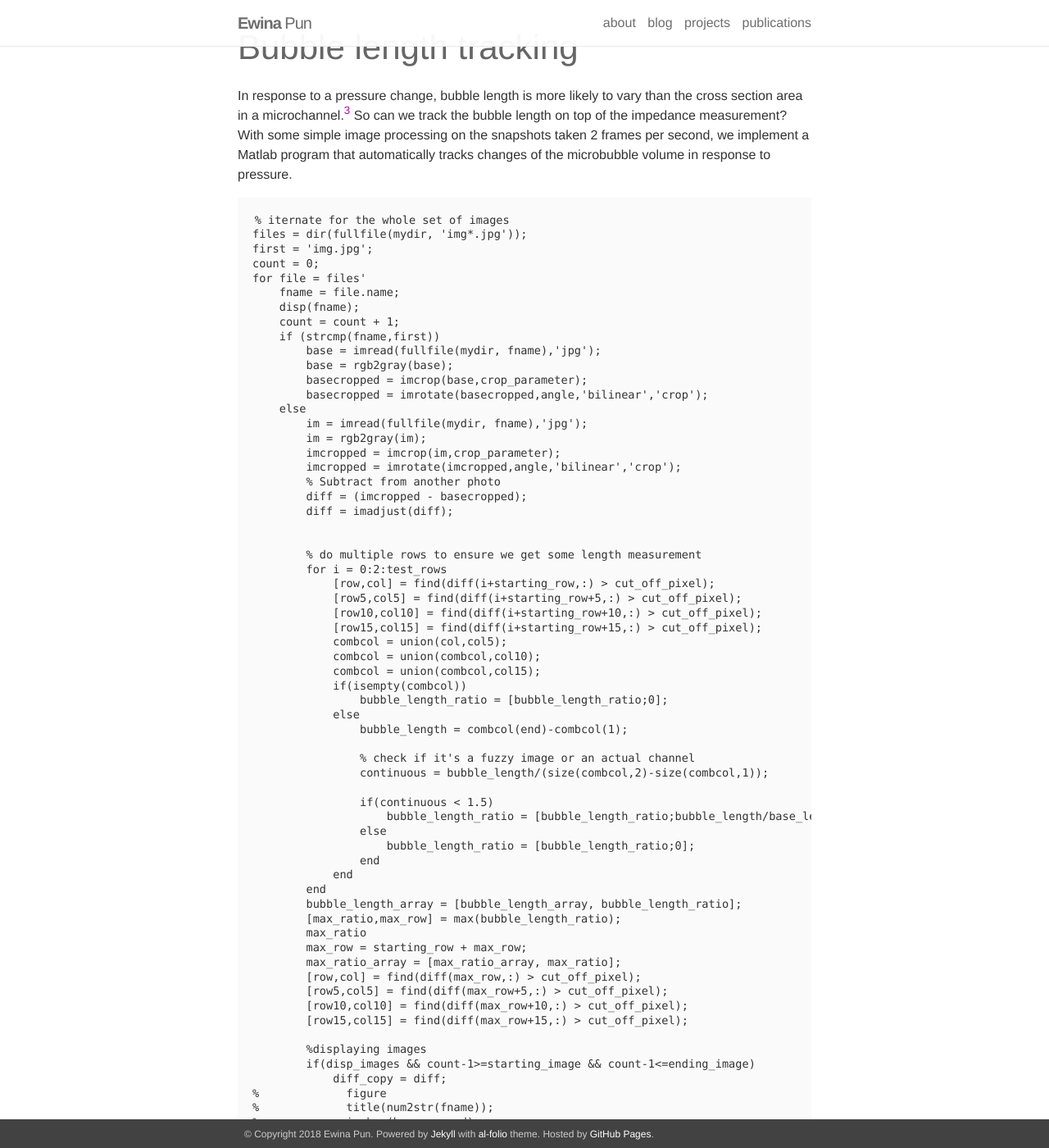
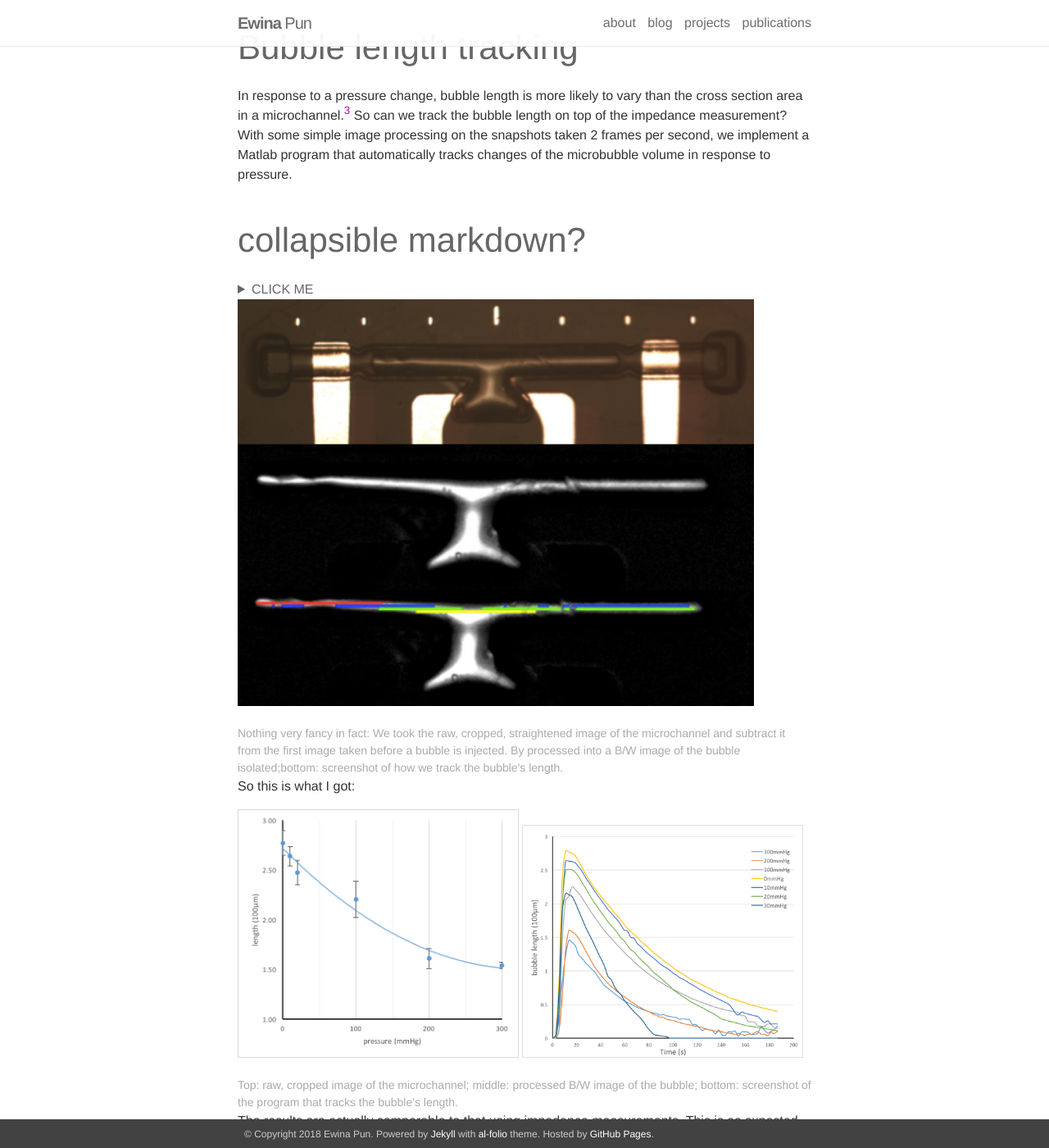
Before and after one commit to ewinapun/ewinapun.github.io, a Jekyll site: the page built from _projects/1_project.markdown, in a window 1280 px wide and 1400 px high, scrolled down 2113 px. Shown: the whole window at 82% size. Built offline with Jekyll 4.4.1, drawn with Linux system fonts in a browser that asks for light colours; nearby versions of some CDN libraries; some of the changed text lies outside the part shown.

Commit message:
MEMS edit

````diff
--- a/_projects/1_project.markdown
+++ b/_projects/1_project.markdown
@@ -49,38 +49,39 @@ One electrochemical characterization we do is to chronically measure changes in
 
 In response to a pressure change, bubble length is more likely to vary than the cross section area in a microchannel.[^footnote1] So can we track the bubble length on top of the impedance measurement? With some simple image processing on the snapshots taken 2 frames per second, we implement a Matlab program that automatically tracks changes of the microbubble volume in response to pressure.
 
-```
+
+## collapsible markdown?
+
+<details><summary>CLICK ME</summary>
+<p>
+
+#### yes, even hidden code blocks!
+
+```Matlab
 % iternate for the whole set of images
 files = dir(fullfile(mydir, 'img*.jpg'));
 first = 'img.jpg';
-count = 0;
 for file = files'
     fname = file.name;
-    disp(fname);
     count = count + 1;
     if (strcmp(fname,first))
-        base = imread(fullfile(mydir, fname),'jpg');
-        base = rgb2gray(base);
+        base = imread(fullfile(mydir, fname),'jpg'); base = rgb2gray(base);
         basecropped = imcrop(base,crop_parameter);
         basecropped = imrotate(basecropped,angle,'bilinear','crop');
     else
-        im = imread(fullfile(mydir, fname),'jpg');
-        im = rgb2gray(im);
+        im = imread(fullfile(mydir, fname),'jpg'); im = rgb2gray(im);
         imcropped = imcrop(im,crop_parameter);
         imcropped = imrotate(imcropped,angle,'bilinear','crop');
         % Subtract from another photo
         diff = (imcropped - basecropped);
         diff = imadjust(diff);
 
-
-        % do multiple rows to ensure we get some length measurement
         for i = 0:2:test_rows
             [row,col] = find(diff(i+starting_row,:) > cut_off_pixel);
             [row5,col5] = find(diff(i+starting_row+5,:) > cut_off_pixel);
             [row10,col10] = find(diff(i+starting_row+10,:) > cut_off_pixel);
             [row15,col15] = find(diff(i+starting_row+15,:) > cut_off_pixel);
-            combcol = union(col,col5);
-            combcol = union(combcol,col10);
+            combcol = union(col,col5); combcol = union(combcol,col10);
             combcol = union(combcol,col15);
             if(isempty(combcol))
                 bubble_length_ratio = [bubble_length_ratio;0];
@@ -136,10 +137,14 @@ for file = files'
     end
 end
 ```
+</p>
+</details>
 
-![bubblelength](/assets/img/BioMEMS_project/bubblelength.png)
+<p>
+  <img src="/assets/img/BioMEMS_project/bubblelength.png" style="width: 90%;"/>
+</p>
 <div class="caption">
-Nothing very fancy in fact: We took the raw, cropped, straightened image of the microchannel and subtract it from a p processed B/W image of the bubble isolated;bottom: screenshot of how we track the bubble's length.
+Nothing very fancy in fact: We took the raw, cropped, straightened image of the microchannel and subtract it from the first image taken before a bubble is injected. By processed into a B/W image of the bubble isolated;bottom: screenshot of how we track the bubble's length.
 </div>
 
 
````
